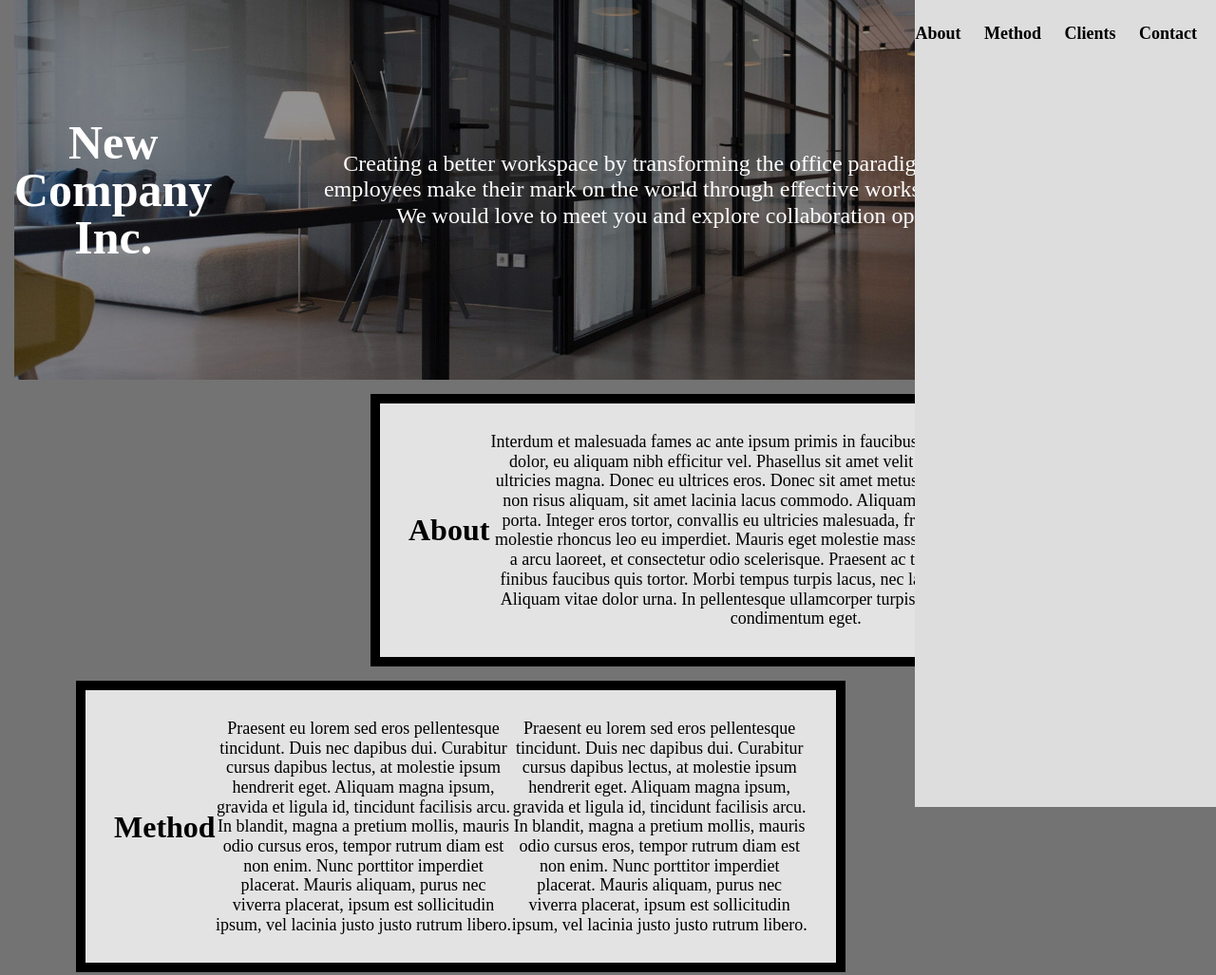
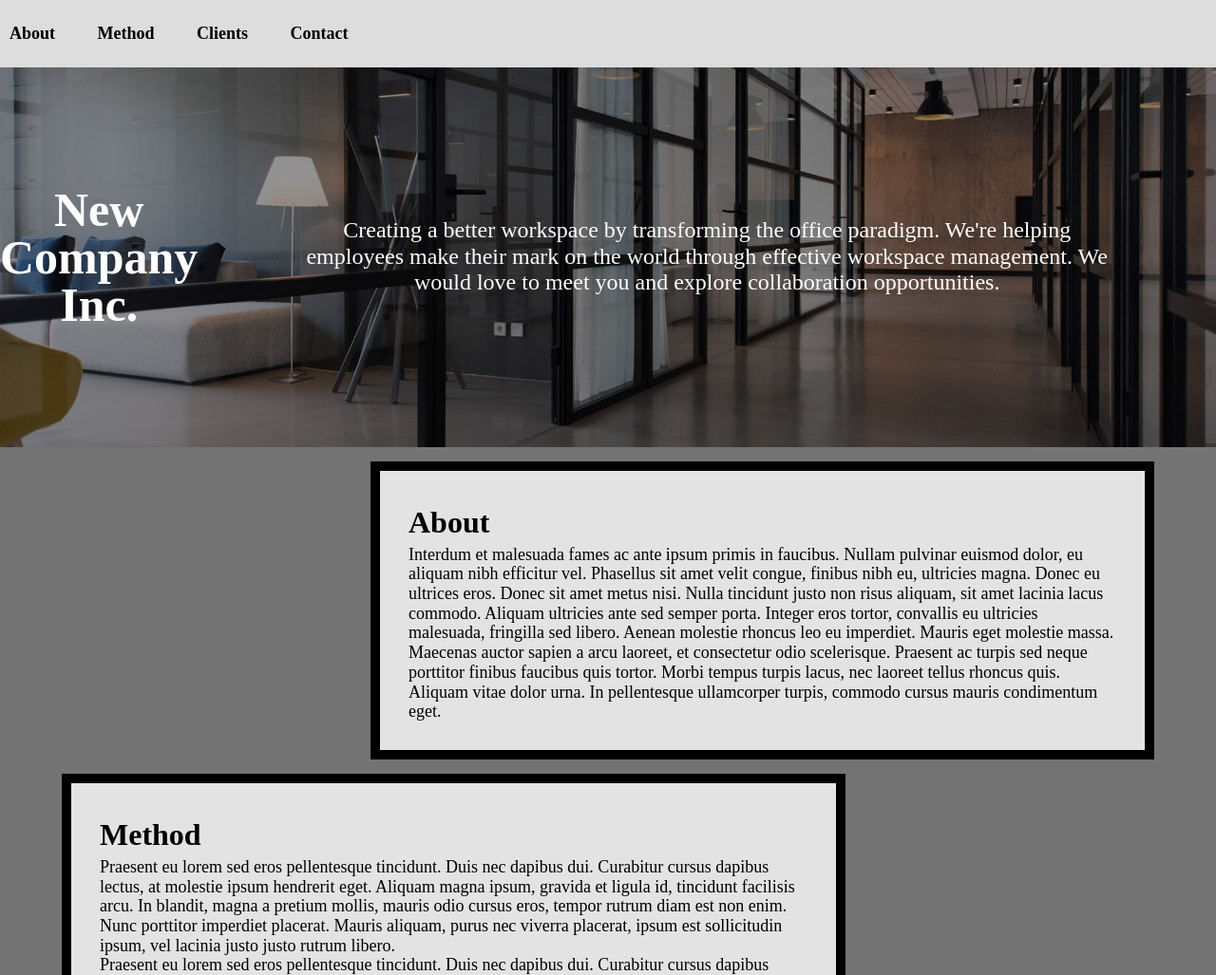
Before and after one commit to Sher1nShaj1/hw3_2025, a plain HTML site: page index.html in a window 1280 px wide. Shown: the top 1027 px of the page at 95% size. Drawn offline with Linux system fonts and the light colour scheme; files whose address does not match are found by name.

Commit message:
Add files via upload

```diff
--- a/css/style.css
+++ b/css/style.css
@@ -2,8 +2,15 @@
 
 /* Step 1: Write selector/rule property to add an underline when
 links in the navigation are in the hover or focus state. */
+nav a {
+  text-decoration: none;
+  color: black;
+  padding: 10px;
+}
+
 nav a:hover, nav a:focus {
   text-decoration: underline;
+  color: #007bff;
 }
 
 /* Step 2a: Write selector/rule property to position the default position for the skip class element */
@@ -11,17 +18,17 @@ nav a:hover, nav a:focus {
   position: absolute;
   top: -40px;
   left: 0;
+  z-index: 10;
   transition: top 0.3s ease;
 }
 
 /* Step 2b: Write selector/rule property to position the skip class element when it is in focus */
-.skip a {
-  display: block;
-  padding: 10px 15px;
+.skip:focus {
+  top: 20px; /* Move it down to make it visible */
   background-color: #007bff;
   color: white;
+  padding: 10px 15px;
   text-decoration: none;
-  font-size: 16px;
   border-radius: 5px;
 }
 
@@ -35,8 +42,7 @@ nav a:hover, nav a:focus {
 .container {
   display: grid;
   grid-template-columns: 1fr 5fr 1fr;
-  gap: 15px;
-  margin: 0 15px;
+  grid-gap: 15px;
 }
 
 /* Step 5: Write selector/rule property to add the background image to the
@@ -95,23 +101,19 @@ four rows in the grid. */
 
 /* Step 8: Write the selector/rule property to style the .text-block class. */
 .text-block {
-  display: flex;
-  justify-content: center;
-  align-items: center;
-  text-align: center;
-  padding: 20px;
+  position: relative;
+  z-index: 2; /* Make sure the text is above the image */
 }
 
 /* Add your media query here */
-@media (min-width: 700px) {
+@media (min-width: 800px) {
   /* Step 9: Write the selector/rule property to style the nav element */
   nav {
     padding: 30px 0;
-    position: absolute;
+    position: relative;
     right: 0;
     top: 0;
-    height: 100vh;
-    /* width: auto; */
+    width: 100%;
   }
 
   /* Step 10: Write the selector/rule property to update the .container class */
--- a/index.html
+++ b/index.html
@@ -22,11 +22,12 @@
         </nav>
     </header>
     <main class="container" id = "main">
+
       <div class = overview>
         <h1>New Company Inc.</h1>
         <p>Creating a better workspace by transforming the office paradigm. We're helping employees make their mark on the world through effective workspace management.  We would love to meet you and explore collaboration opportunities.</p>
       </div>
-      <div class="about-image" id="new company">
+      <div class="about-image" id="header">
         <img src="images/header.jpg" alt=""/>
       </div>
 
```
